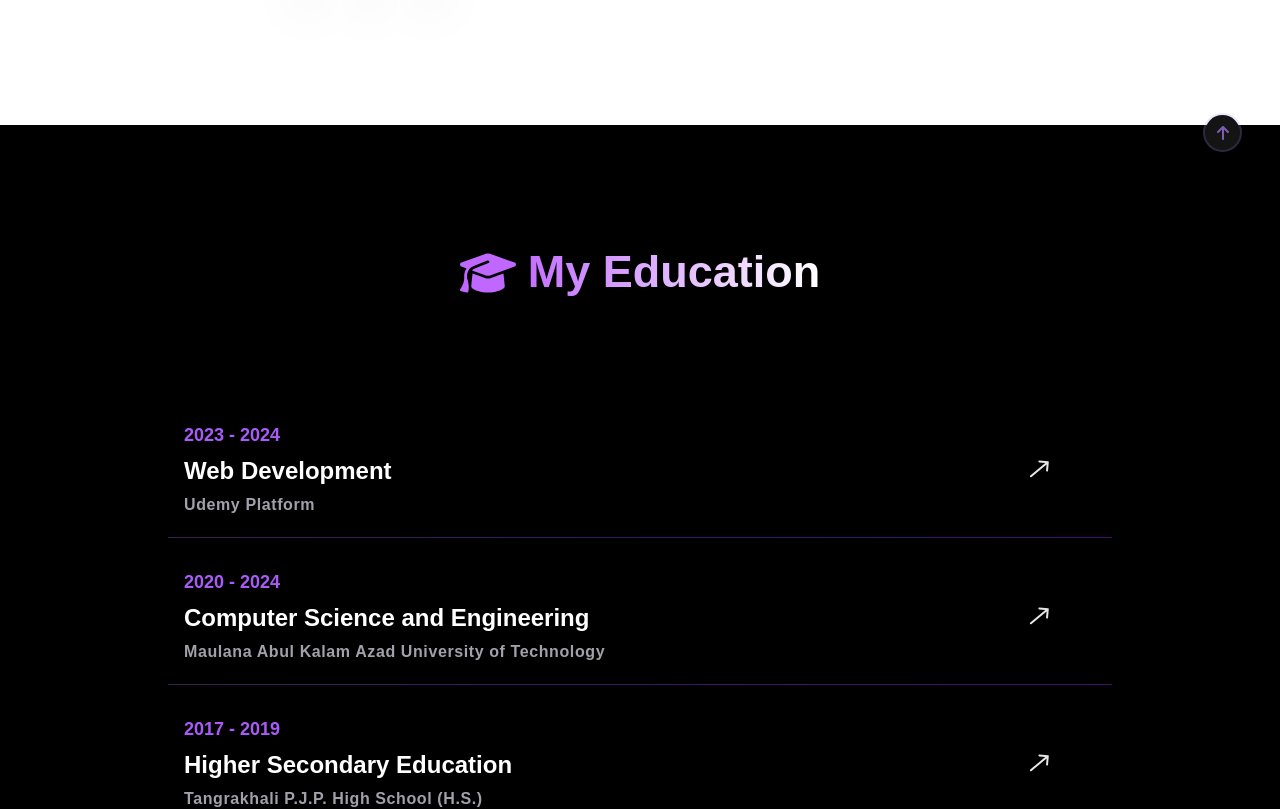
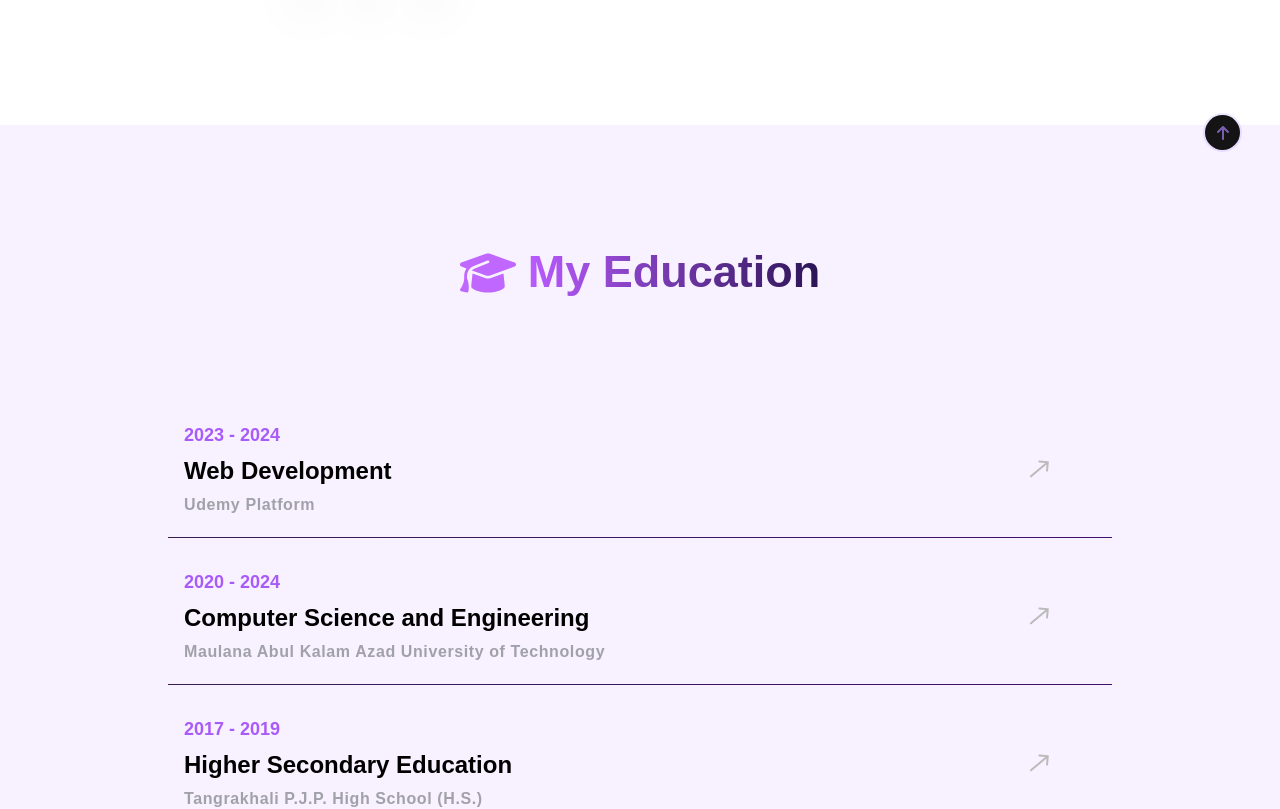
Before and after one commit to Panchammmm/My-Portfolio, a React (Vite) app: page / in a window 1280 px wide. Shown: the part 620-1429 px from the top of the page. Built offline with nearby package versions, Linux system fonts and the light colour scheme.

Commit message:
education-light-mode

```diff
--- a/src/Home-Page/Education/CardHover.jsx
+++ b/src/Home-Page/Education/CardHover.jsx
@@ -39,7 +39,7 @@ const CHover = ({ items = [], className }) => {
                         <div className={cn("rounded-2xl h-full w-full p-4 overflow-hidden bg-tranparent relative z-20 flex justify-between group")}>
                             <div className="relative z-50">
                                 <h3 className="lg:text-lg text-base font-bold text-[#a95bf8]">{item.year}</h3>
-                                <h2 className="text-white font-[700] lg:text-[1.5rem] text-xl mt-2 mb-2">{item.title}</h2>
+                                <h2 className="group-hover:text-white text-eduTitle ease-in-out duration-300 font-[700] lg:text-[1.5rem] text-xl mt-2 mb-2">{item.title}</h2>
                                 <p className="lg:text-base text-[15px] font-semibold tracking-[0.6px] text-zinc-400">{item.description}</p>
                             </div>
 
--- a/src/Home-Page/Education/Education.jsx
+++ b/src/Home-Page/Education/Education.jsx
@@ -4,7 +4,7 @@ import CardHover from "./CardHover";
 
 export default function Education() {
     return (
-        <section id="Education" className="bg-black mx-auto pt-[120px] pb-[120px]">
+        <section id="Education" className="bg-sectionBg mx-auto pt-[120px] pb-[120px]">
 
             <div className="flex justify-center lg:mb-16 mb-5">
                 <svg xmlns="http://www.w3.org/2000/svg" viewBox="0 0 640 512" className="fill-[#c067ff] lg:size-14 size-12 pb-3 lg:pb-0 mr-3"><path d="M320 32c-8.1 0-16.1 1.4-23.7 4.1L15.8 137.4C6.3 140.9 0 149.9 0 160s6.3 19.1 15.8 22.6l57.9 20.9C57.3 229.3 48 259.8 48 291.9v28.1c0 28.4-10.8 57.7-22.3 80.8c-6.5 13-13.9 25.8-22.5 37.6C0 442.7-.9 448.3 .9 453.4s6 8.9 11.2 10.2l64 16c4.2 1.1 8.7 .3 12.4-2s6.3-6.1 7.1-10.4c8.6-42.8 4.3-81.2-2.1-108.7C90.3 344.3 86 329.8 80 316.5V291.9c0-30.2 10.2-58.7 27.9-81.5c12.9-15.5 29.6-28 49.2-35.7l157-61.7c8.2-3.2 17.5 .8 20.7 9s-.8 17.5-9 20.7l-157 61.7c-12.4 4.9-23.3 12.4-32.2 21.6l159.6 57.6c7.6 2.7 15.6 4.1 23.7 4.1s16.1-1.4 23.7-4.1L624.2 182.6c9.5-3.4 15.8-12.5 15.8-22.6s-6.3-19.1-15.8-22.6L343.7 36.1C336.1 33.4 328.1 32 320 32zM128 408c0 35.3 86 72 192 72s192-36.7 192-72L496.7 262.6 354.5 314c-11.1 4-22.8 6-34.5 6s-23.5-2-34.5-6L143.3 262.6 128 408z" /></svg>
--- a/src/Home-Page/Education/edu.css
+++ b/src/Home-Page/Education/edu.css
@@ -1,5 +1,5 @@
 .my-edu {
-    background: linear-gradient(to right, #c471ff, #ffffff);
+    background: linear-gradient(to right, var(--gradient_texta), var(--gradient_textb));
     -webkit-background-clip: text;
     -webkit-text-fill-color: transparent;
 }
--- a/src/index.css
+++ b/src/index.css
@@ -6,6 +6,7 @@
 
 :root {
   --body_background: #ffffff;
+  --section_bg: #f8f1ff;
   --nav_body: #f8f2fd;
   --nav_tittle: #8130bb;
   --nav_item: #111;
@@ -16,10 +17,12 @@
   --dp_Shadowb: #191919b6;
   --dev_about: #000;
   --about_light: #00000075;
+  --edu_title: #000;
 }
 
 [data-theme="dark"] {
   --body_background: #100b18;
+  --section_bg: #000;
   --nav_body: #000;
   --nav_tittle: #be62ff;
   --nav_item: #ccc;
@@ -30,6 +33,7 @@
   --dp_Shadowb: #ffffff66;
   --dev_about: #fff;
   --about_light: #ffffff55;
+  --edu_title: #fff;
 }
 
 * {
--- a/tailwind.config.js
+++ b/tailwind.config.js
@@ -7,12 +7,14 @@ export default {
   theme: {
     extend: {
       colors: {
+        sectionBg: 'var(--section_bg)',
         navBody: 'var(--nav_body)',
         navTittle: 'var(--nav_tittle)',
         navItm: 'var(--nav_item)',
         nameColor: 'var(--name_color)',
         devAbout: 'var(--dev_about)',
         aboutLight: 'var(--about_light)',
+        eduTitle: 'var(--edu_title)',
       },
     },
   },
```
Also changed, not shown: src/assets/arrow.svg.
